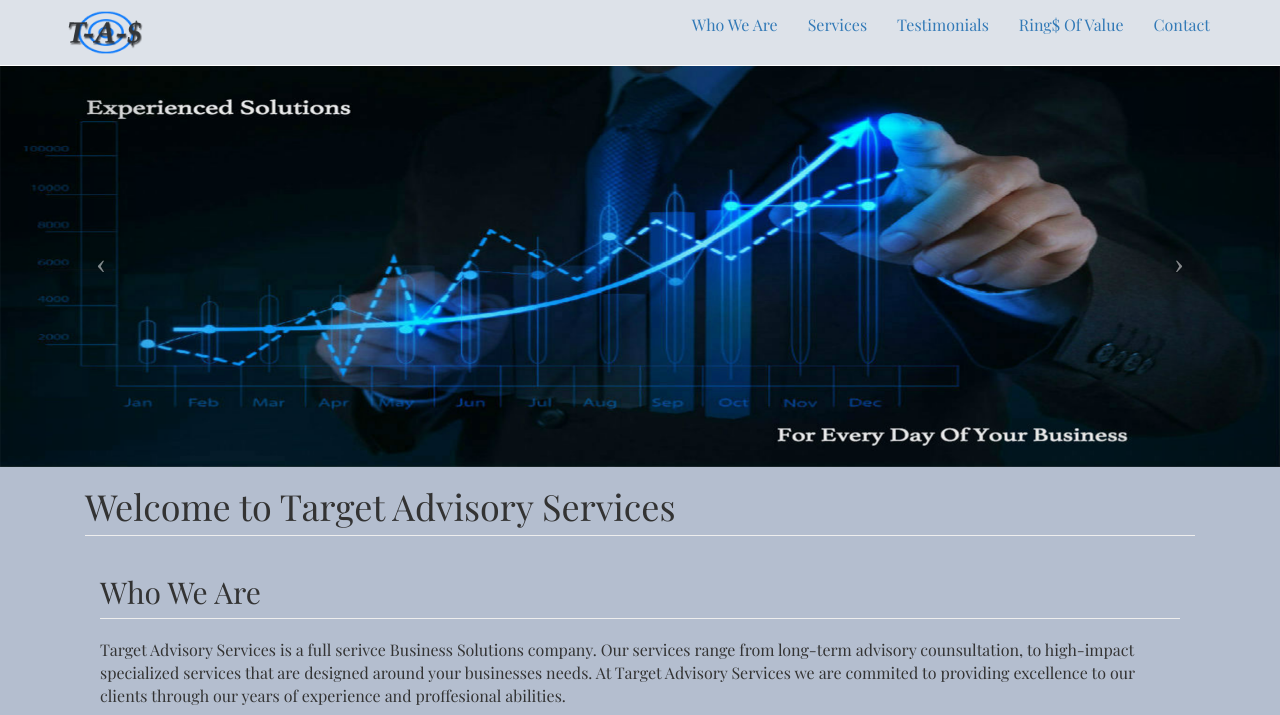
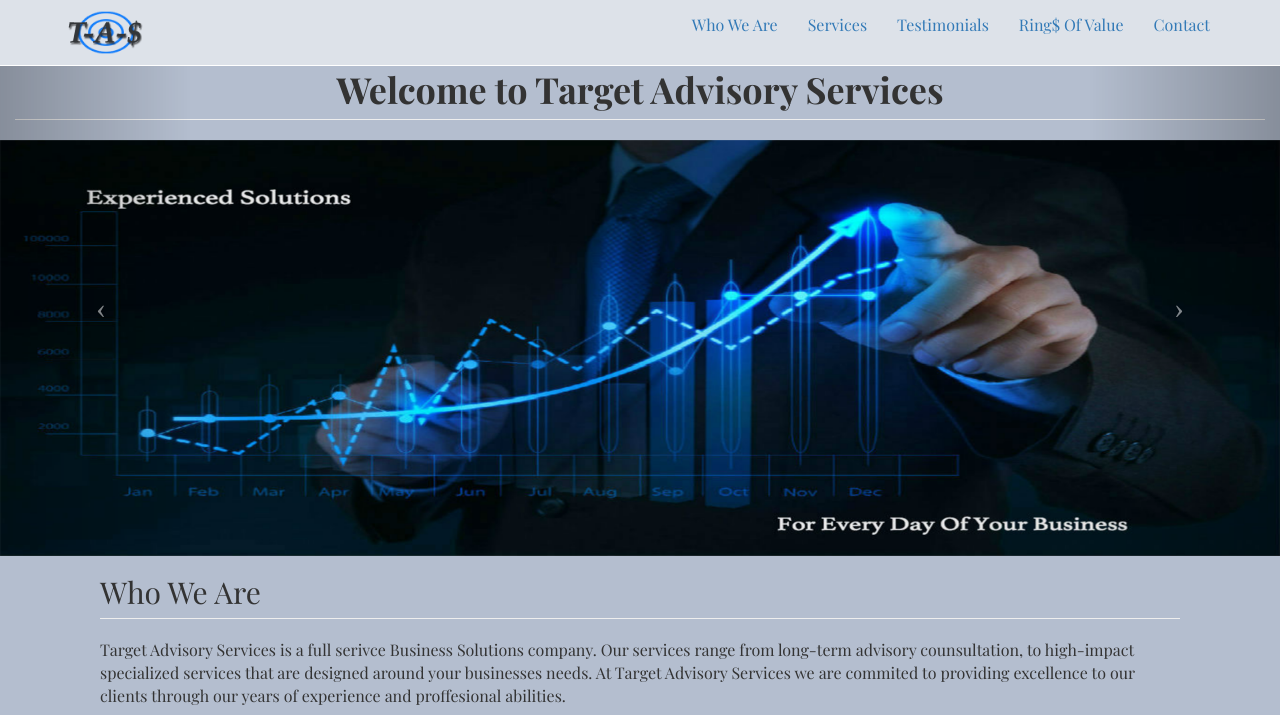
Before and after one commit to scottbeglin/TAS, a plain HTML site: page index.html in a window 1280 px wide. Shown: the top 715 px of the page. Drawn offline with nearby package versions, Linux system fonts and the light colour scheme; a script that the page names is missing; a web font is replaced by a local one.

Commit message:
Added page-header to top

```diff
--- a/index.html
+++ b/index.html
@@ -76,14 +76,11 @@
 
     <!-- Header Carousel -->
     <header id="myCarousel" class="carousel slide">
-        <!-- Indicators
-        <ol class="carousel-indicators">
-            <li data-target="#myCarousel" data-slide-to="0" class="active"></li>
-            <li data-target="#myCarousel" data-slide-to="1"></li>
-            <!--<li data-target="#myCarousel" data-slide-to="2"></li>
+        <div class="col-lg-12">
+            <h1 class="page-header text-center"><strong>Welcome to Target Advisory Services</strong>
 
-</ol>-->
-
+            </h1>
+        </div>
         <!-- Wrapper for slides -->
         <div class="carousel-inner">
             <div class="item active">
@@ -118,11 +115,7 @@
 
     <!-- Page Content -->
     <div class="container">
-        <div class="col-lg-12">
-            <h1 class="page-header">
-                Welcome to Target Advisory Services
-            </h1>
-        </div>
+
         <!-- Features Section -->
         <div class="container-fluid">
             <div class="col-lg-12 col-md-8">
```
